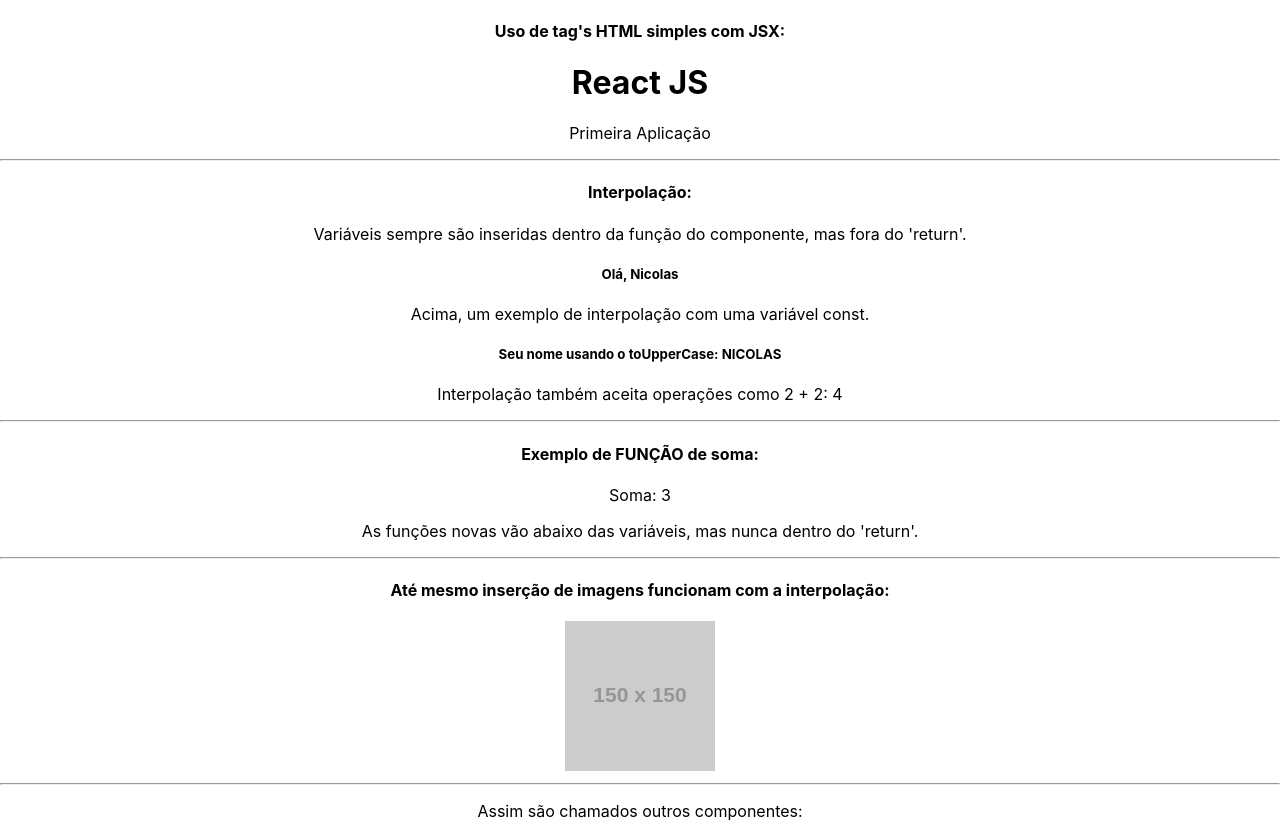
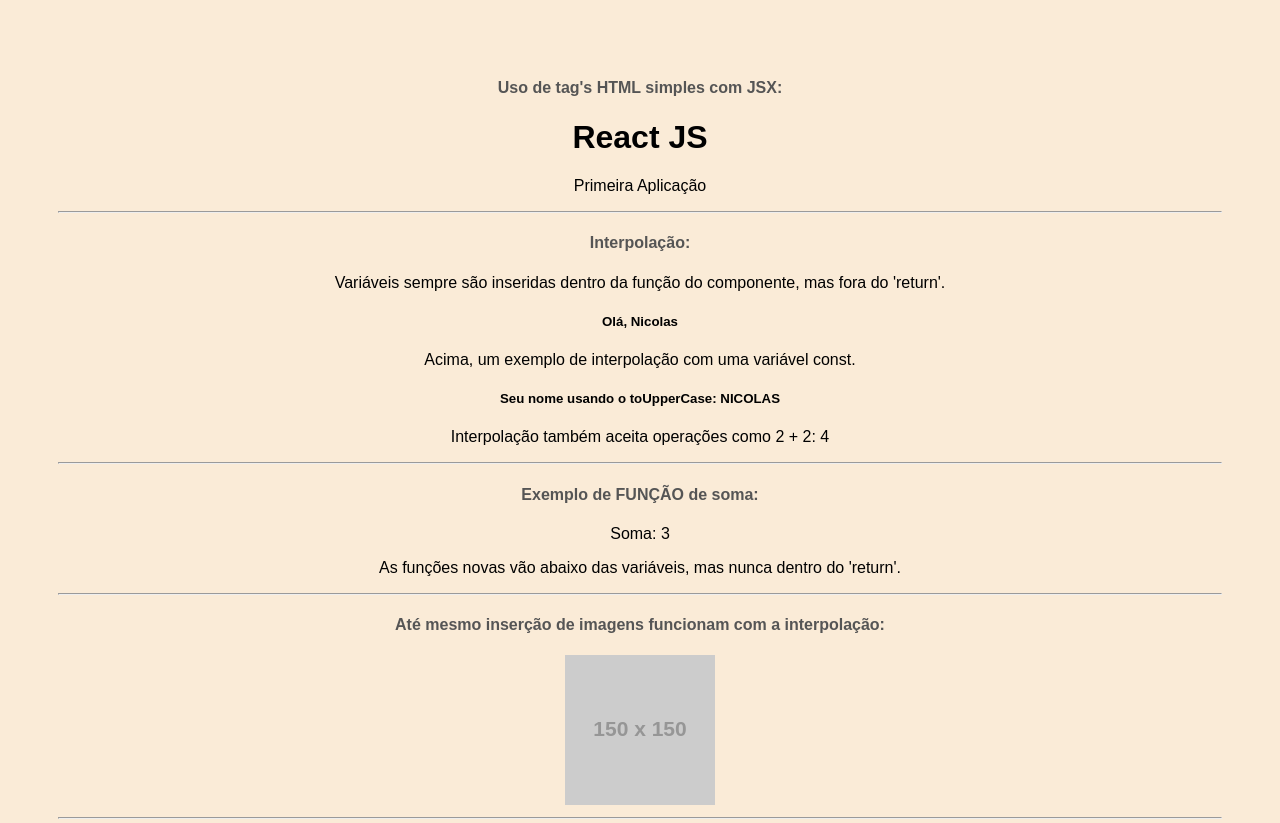
Before and after one commit to N-Skay/react-js-training, a React (Create React App) app: page / in a window 1280 px wide. Shown: the top 823 px of the page. Built offline with nearby package versions, Linux system fonts and the light colour scheme.

Commit message:
Alterações simples no CSS do index.

```diff
--- a/src/index.css
+++ b/src/index.css
@@ -1,13 +1,9 @@
 body {
-  margin: 0;
-  font-family: -apple-system, BlinkMacSystemFont, 'Segoe UI', 'Roboto', 'Oxygen',
-    'Ubuntu', 'Cantarell', 'Fira Sans', 'Droid Sans', 'Helvetica Neue',
-    sans-serif;
-  -webkit-font-smoothing: antialiased;
-  -moz-osx-font-smoothing: grayscale;
+  padding: 50px;
+  background-color: antiquewhite;
+  font-family: sans-serif;
 }
 
-code {
-  font-family: source-code-pro, Menlo, Monaco, Consolas, 'Courier New',
-    monospace;
+h4{
+  color: rgb(85, 85, 85);
 }
```
